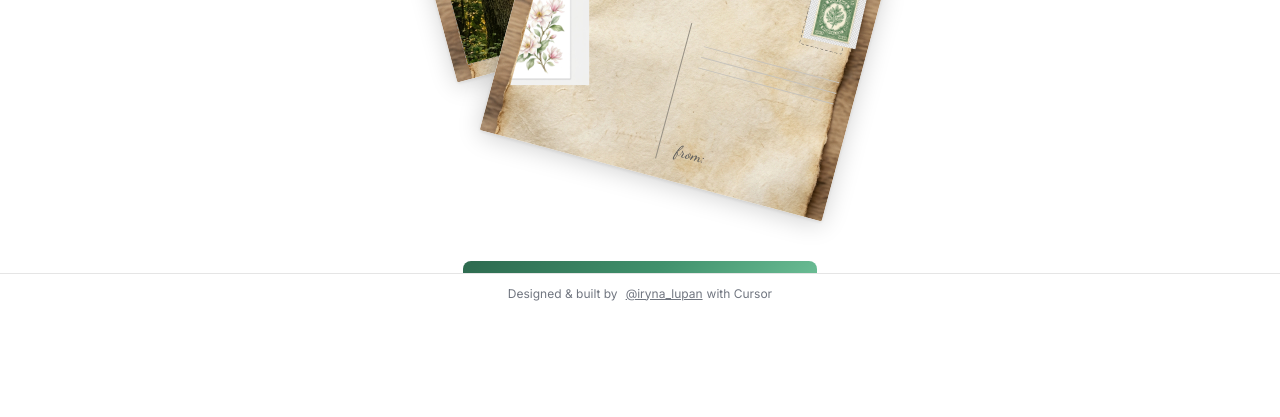
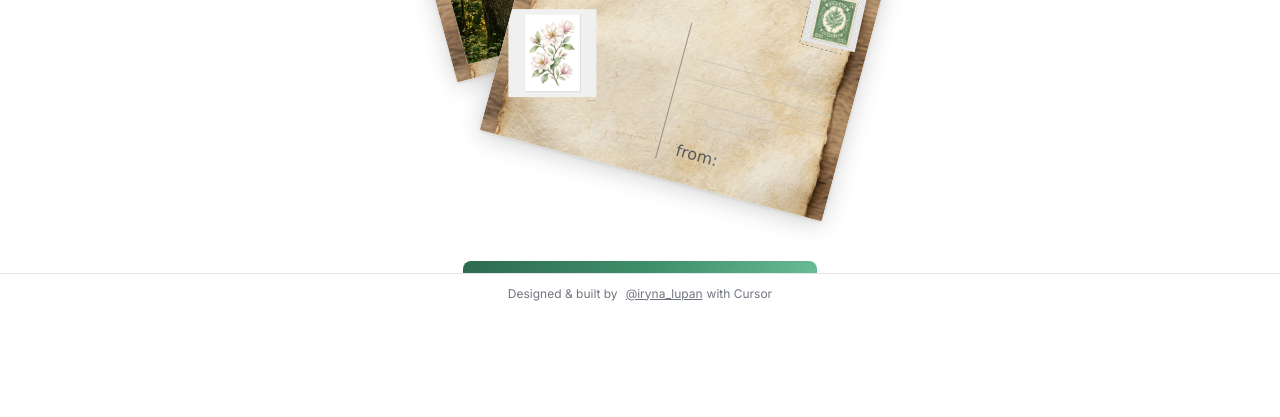
Before and after one commit to Kanishk07-23/think-of-you, a website: page index.html in a window 1280 px wide. Shown: the part 487-904 px from the top of the page. Drawn offline with nearby package versions, Linux system fonts and the light colour scheme; a web font is replaced by a local one.

Commit message:
fix: accurate back postcard layout, added caveat font, fixed message overlap with address lines

```diff
--- a/index.html
+++ b/index.html
@@ -12,7 +12,7 @@
   <meta property="og:type" content="website"/>
   <link rel="preconnect" href="https://fonts.googleapis.com"/>
   <link rel="preconnect" href="https://fonts.gstatic.com" crossorigin/>
-  <link href="https://fonts.googleapis.com/css2?family=Playfair+Display:ital,wght@0,400;0,500;1,400&family=Dancing+Script:wght@400;600&family=Inter:wght@400;500;600&display=swap" rel="stylesheet"/>
+  <link href="https://fonts.googleapis.com/css2?family=Instrument+Serif:ital@0;1&family=Inter:wght@400;500;600&family=Moon+Dance&family=Caveat:wght@400;500;600&display=swap" rel="stylesheet"/>
   <link rel="stylesheet" href="style.css"/>
 </head>
 <body>
@@ -58,19 +58,20 @@
                 <div class="pc-label-postcard">POSTCARD</div>
                 <div class="pc-label-to">to</div>
                 <div class="pc-sep-line"></div>
-                <div class="pc-addr-lines">
-                  <div class="addr-line"></div>
-                  <div class="addr-line"></div>
-                  <div class="addr-line"></div>
-                </div>
+                <img src="/assets/postcard-address-lines.svg" alt="" class="pc-addr-lines" aria-hidden="true" />
                 <div class="pc-stamp-slot"></div>
                 <div class="pc-stamp-wrap">
-                  <img src="assets/stamps/stamp-green.png" alt="stamp" class="pc-stamp-img"/>
+                  <img src="/assets/stamps/stamp-green.png" class="pc-stamp-img" alt="" aria-hidden="true" />
                 </div>
                 <div class="pc-flower-wrap">
-                  <img src="assets/flowers/flower-white.png" alt="" class="pc-flower-img"/>
+                  <div class="pc-flower-inner">
+                    <img src="/assets/flowers/flower-white.png" class="pc-flower-img" alt="" aria-hidden="true" />
+                  </div>
                 </div>
                 <div class="pc-label-from">from: <span>&nbsp;</span></div>
+                <div class="pc-message-preview">
+                  <p class="pc-message-preview-text"></p>
+                </div>
               </div>
             </div>
           </div>
@@ -131,19 +132,18 @@
                           <!-- Live "to" name -->
                           <div class="pc-to-name" id="pc-to-name"></div>
                           <div class="pc-sep-line"></div>
-                          <!-- Message preview -->
-                          <div class="pc-message-preview" id="pc-message-preview"></div>
-                          <div class="pc-addr-lines">
-                            <div class="addr-line"></div>
-                            <div class="addr-line"></div>
-                            <div class="addr-line"></div>
-                          </div>
+                          <img src="/assets/postcard-address-lines.svg" alt="" class="pc-addr-lines" aria-hidden="true" />
                           <div class="pc-stamp-slot"></div>
                           <div class="pc-stamp-wrap" id="pc-stamp-wrap">
                             <img src="assets/stamps/stamp-green.png" alt="stamp" class="pc-stamp-img" id="pc-stamp-img"/>
                           </div>
                           <div class="pc-flower-wrap" id="pc-flower-wrap">
-                            <img src="assets/flowers/flower-white.png" alt="" class="pc-flower-img" id="pc-flower-img"/>
+                            <div class="pc-flower-inner">
+                              <img src="assets/flowers/flower-white.png" alt="" class="pc-flower-img" id="pc-flower-img"/>
+                            </div>
+                          </div>
+                          <div class="pc-message-preview">
+                            <p class="pc-message-preview-text" id="pc-message-preview"></p>
                           </div>
                           <div class="pc-label-from">from: <span id="pc-from-name">&nbsp;</span></div>
                         </div>
--- a/style.css
+++ b/style.css
@@ -168,10 +168,11 @@
   color: #5b5b5b; pointer-events: none;
 }
 .pc-to-name {
-  position: absolute; left: 50%; top: 56px; transform: translateX(-50%);
-  font-family: var(--font-script); font-size: 18px; line-height: 22px;
-  color: #3a3a3a; pointer-events: none; white-space: nowrap;
-  max-width: 160px; overflow: hidden; text-overflow: ellipsis;
+  position: absolute; left: 87px; top: 47px;
+  width: 180px; display: flex; justify-content: center; text-align: center;
+  font-family: var(--font-script); font-size: 24px; line-height: 32px;
+  color: #5b5b5b; pointer-events: none; white-space: nowrap;
+  overflow: hidden; text-overflow: ellipsis;
 }
 .pc-sep-line {
   position: absolute; left: 50%; top: calc(50% + 37px);
@@ -180,9 +181,8 @@
 }
 .pc-addr-lines {
   position: absolute; left: 195px; top: 111px; z-index: 1;
-  display: flex; flex-direction: column; gap: 10px; pointer-events: none;
+  width: 140.69px; height: 84px; object-fit: fill; pointer-events: none;
 }
-.addr-line { width: 140px; height: 1px; background: #c8c4bc; }
 .pc-stamp-slot {
   position: absolute; left: 285.89px; top: 24px; z-index: 1;
   height: 60px; width: 44px; border-radius: 2px;
@@ -190,29 +190,35 @@
 }
 .pc-stamp-wrap {
   position: absolute; left: 282.86px; top: 17.86px;
-  z-index: 2; width: 62px; height: 62px;
+  z-index: 2; width: 62.28px; height: 62.28px;
   display: flex; align-items: center; justify-content: center; pointer-events: none;
 }
 .pc-stamp-img {
-  width: 54px; height: 60px; object-fit: contain; transform: rotate(-2.22deg);
-  transition: opacity 0.2s;
+  width: 54px; height: 60px; object-fit: contain; object-position: bottom;
+  transform: rotate(-2.22deg); transition: opacity 0.2s;
 }
 .pc-flower-wrap {
   position: absolute; left: 18px; top: 64px; z-index: 2;
-  width: 100px; height: 155px; overflow: hidden; pointer-events: none;
+  width: 123.82px; height: 167.66px;
+  display: flex; align-items: center; justify-content: center; pointer-events: none;
+}
+.pc-flower-inner {
+  width: 88px; height: 150px; position: relative; transform: rotate(-15deg);
 }
 .pc-flower-img {
-  width: 170%; height: 132%; object-fit: contain;
-  transform: rotate(-15deg); position: absolute; left: -35%; top: -15%;
-  transition: opacity 0.2s;
-  mix-blend-mode: multiply;
+  position: absolute; left: -35.24%; top: -15.44%;
+  width: 170.48%; height: 131.93%; object-fit: contain;
+  transition: opacity 0.2s; mix-blend-mode: multiply; pointer-events: none;
 }
 .pc-message-preview {
-  position: absolute; left: 20px; top: 72px; z-index: 3;
-  width: 155px; max-height: 115px; overflow: hidden;
-  font-family: var(--font-script); font-size: 11px; line-height: 14px;
-  color: #4a4540; pointer-events: none; word-break: break-word;
-  white-space: pre-wrap;
+  position: absolute; left: 195px; top: 111px; z-index: 3;
+  width: 140.69px; height: 84px; display: flex; align-items: flex-start; justify-content: center;
+  overflow: hidden; pointer-events: none;
+}
+.pc-message-preview-text {
+  width: 100%; text-align: left;
+  font-family: 'Caveat', cursive; font-size: 12px; line-height: 14px;
+  color: #5b5b5b; word-break: break-word; white-space: pre-wrap; margin: 0;
 }
 .pc-label-from {
   position: absolute; left: 195px; top: 209px;
```
